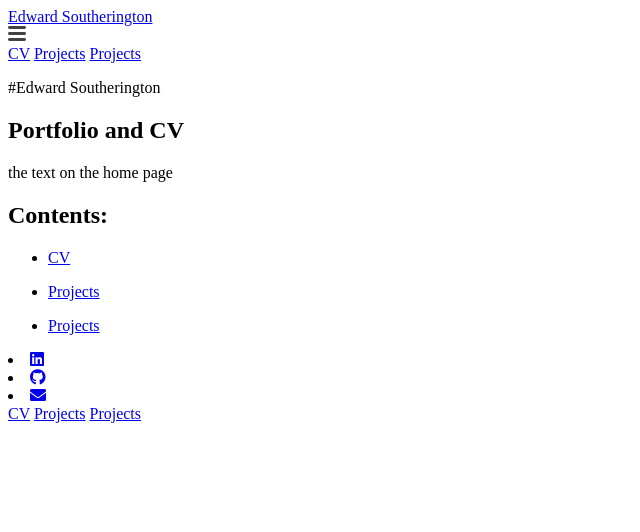
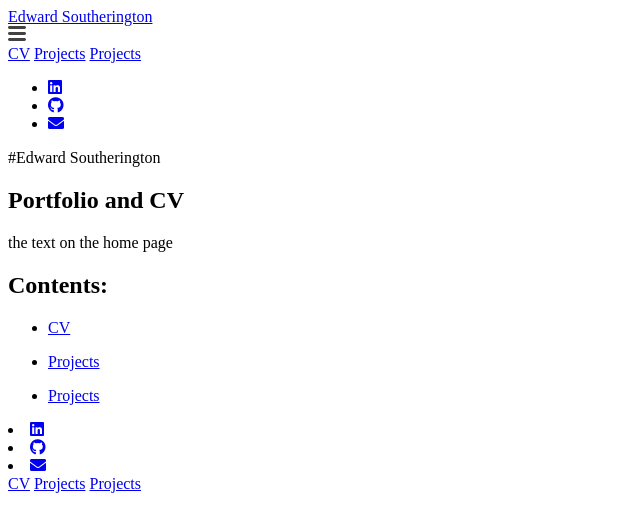
Before and after one commit to EdwardSoutherington/terminalattempt, a Jekyll site: the page built from index.md, in a window 1280 px wide. Shown: the top 532 px of the page, without its empty margins (0-640 px from the left). Built offline with Jekyll 4.4.1, drawn with Linux system fonts in a browser that asks for light colours.

Commit message:
added social footer

```diff
--- a/_includes/header.html
+++ b/_includes/header.html
@@ -22,6 +22,11 @@
         </div>
       </nav>
 
+      <nav>
+        <ul class="footer-nav social-links">
+            {% include social-links.html %}
+        </ul>
+      </nav>
     </div>
 
   </header>
```
